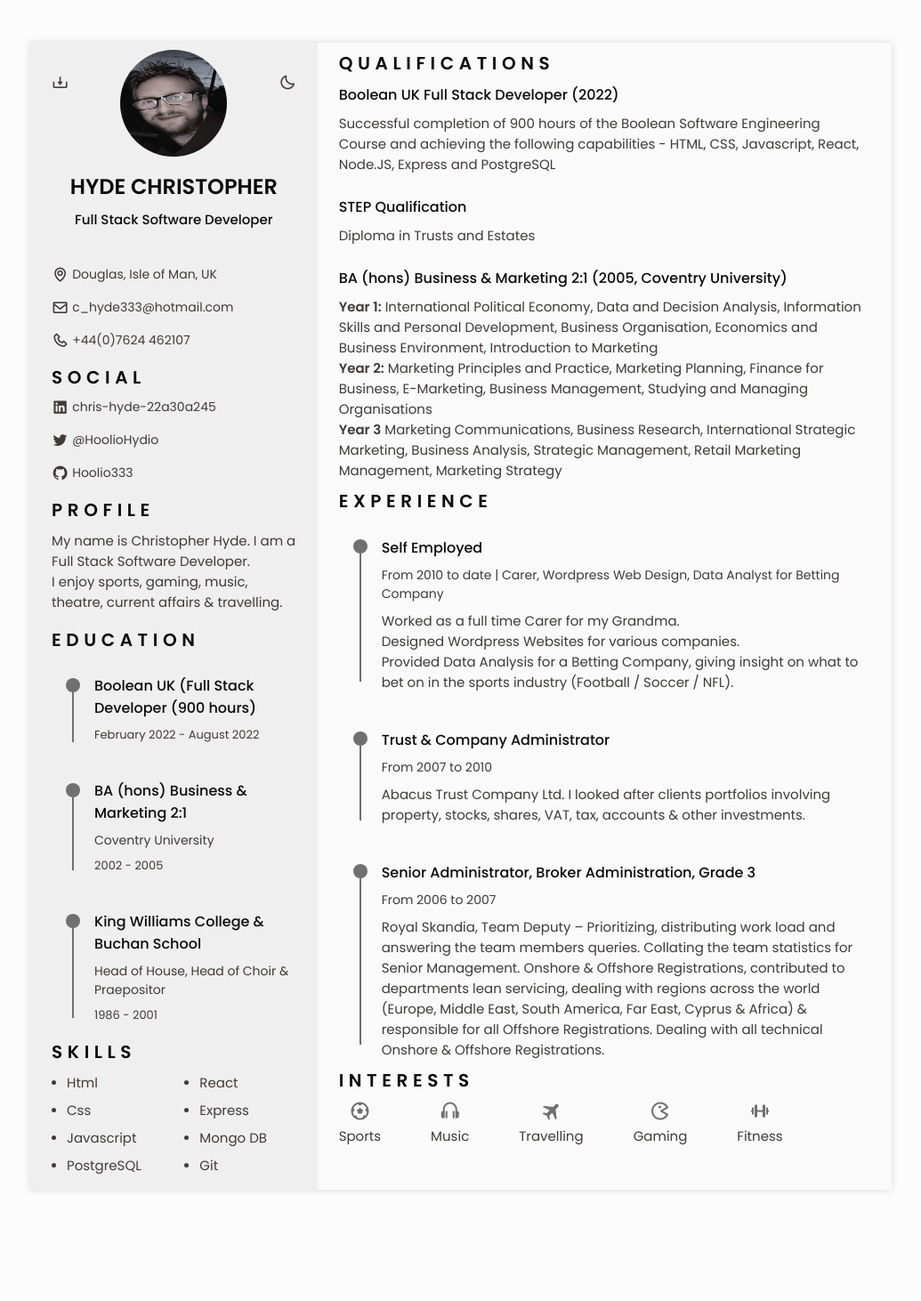
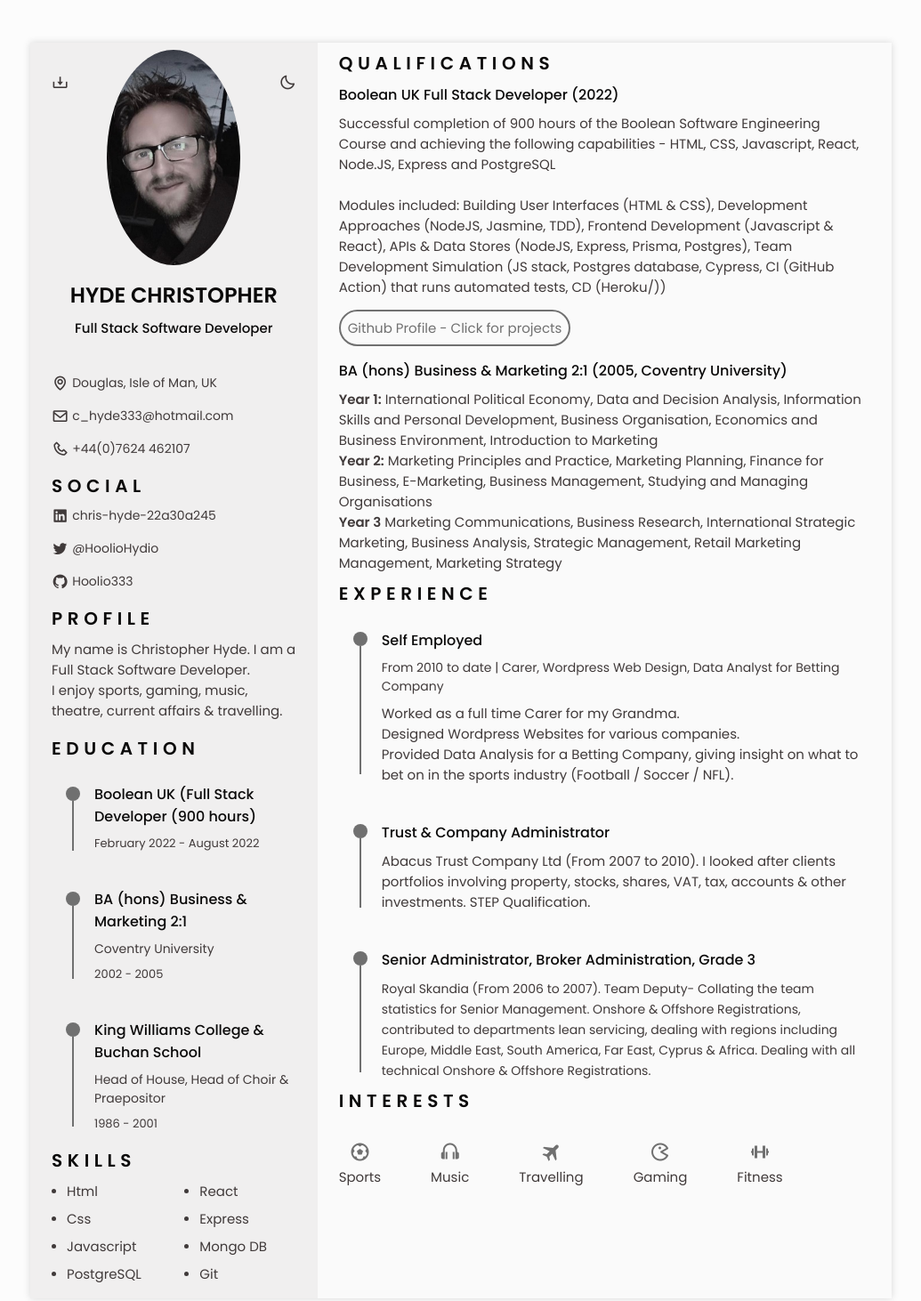
Before and after one commit to Hoolio333/CV, a plain HTML site: page index.html in a window 1280 px wide. Shown: the whole page at 89% size, without its empty margins (122-1157 px from the left). Before the commit the page ends 1385 px from the top, so only its background shows below. Drawn offline with nearby package versions, Linux system fonts and the light colour scheme.

Commit message:
Changes to CV

```diff
--- a/assets/css/style.css
+++ b/assets/css/style.css
@@ -219,6 +219,19 @@ img {
     height: auto;
 }
 
+.portfolio {
+    text-decoration: none;
+    color: rgb(112, 112, 112);
+    border: 2px solid rgb(112, 112, 112);
+    border-radius: 30px;
+    padding: 8px;
+}
+
+.portfolio:hover{
+    background-color: #707070;
+    color: black;
+}
+
 /*========== CLASS CSS ==========*/
 .section {
     padding: .5rem 0;
@@ -348,8 +361,8 @@ img {
 }
 
 .home__img {
-    width: 120px;
-    height: 120px;
+    width: 150px;
+    height: 242px;
     border-radius: 50%;
     justify-self: center;
     margin-bottom: var(--mb-1);
@@ -526,6 +539,8 @@ padding-top: 17px;
 
 /*========== INTERESTS ==========*/
 
+.
+
 .interests__container {
     grid-template-columns: repeat(5, 1fr);
     margin-top: var(--mb-1);
--- a/index.html
+++ b/index.html
@@ -257,14 +257,25 @@
                   Successful completion of 900 hours of the Boolean Software
                   Engineering Course and achieving the following capabilities -
                   HTML, CSS, Javascript, React, Node.JS, Express and PostgreSQL
+                  <br /><br />
+                  Modules included: Building User Interfaces (HTML & CSS),
+                  Development Approaches (NodeJS, Jasmine, TDD), Frontend
+                  Development (Javascript & React), APIs & Data Stores (NodeJS,
+                  Express, Prisma, Postgres), Team Development Simulation (JS
+                  stack, Postgres database, Cypress, CI (GitHub Action) that
+                  runs automated tests, CD (Heroku/))
                 </p>
+                <br />
+                <a class="portfolio" href="https://github.com/Hoolio333"
+                  >Github Profile - Click for projects</a
+                >
               </div>
-              <div class="certificate__content">
+              <!-- <div class="certificate__content">
                 <h3 class="certificate__title">STEP Qualification</h3>
                 <p class="certificate__description">
                   Diploma in Trusts and Estates
                 </p>
-              </div>
+              </div> -->
               <div class="certificate__content">
                 <h3 class="certificate__title">
                   BA (hons) Business & Marketing 2:1 (2005, Coventry University)
@@ -327,11 +338,11 @@
                   <h3 class="experience__title">
                     Trust & Company Administrator
                   </h3>
-                  <span class="experience__company">From 2007 to 2010</span>
+                  <!-- <span class="experience__company"></span> -->
                   <p class="experience__description">
-                    Abacus Trust Company Ltd. I looked after clients portfolios
-                    involving property, stocks, shares, VAT, tax, accounts &
-                    other investments.
+                    Abacus Trust Company Ltd (From 2007 to 2010). I looked after
+                    clients portfolios involving property, stocks, shares, VAT,
+                    tax, accounts & other investments. STEP Qualification.
                   </p>
                 </div>
               </div>
@@ -344,16 +355,15 @@
                   <h3 class="experience__title">
                     Senior Administrator, Broker Administration, Grade 3
                   </h3>
-                  <span class="experience__company">From 2006 to 2007</span>
                   <p class="experience__description">
-                    Royal Skandia, Team Deputy – Prioritizing, distributing work
-                    load and answering the team members queries. Collating the
-                    team statistics for Senior Management. Onshore & Offshore
-                    Registrations, contributed to departments lean servicing,
-                    dealing with regions across the world (Europe, Middle East,
-                    South America, Far East, Cyprus & Africa) & responsible for
-                    all Offshore Registrations. Dealing with all technical
-                    Onshore & Offshore Registrations.
+                    <span class="experience__company"
+                      >Royal Skandia (From 2006 to 2007). Team Deputy- Collating
+                      the team statistics for Senior Management. Onshore &
+                      Offshore Registrations, contributed to departments lean
+                      servicing, dealing with regions including Europe, Middle
+                      East, South America, Far East, Cyprus & Africa. Dealing
+                      with all technical Onshore & Offshore Registrations.
+                    </span>
                   </p>
                 </div>
               </div>
@@ -380,6 +390,7 @@
           <!--========== INTERESTS ==========-->
           <section class="interests section">
             <h2 class="section-title">Interests</h2>
+            <br />
             <div class="interests__container bd-grid">
               <div class="interests__content">
                 <i class="bx bx-football interests__icon"></i>
```
